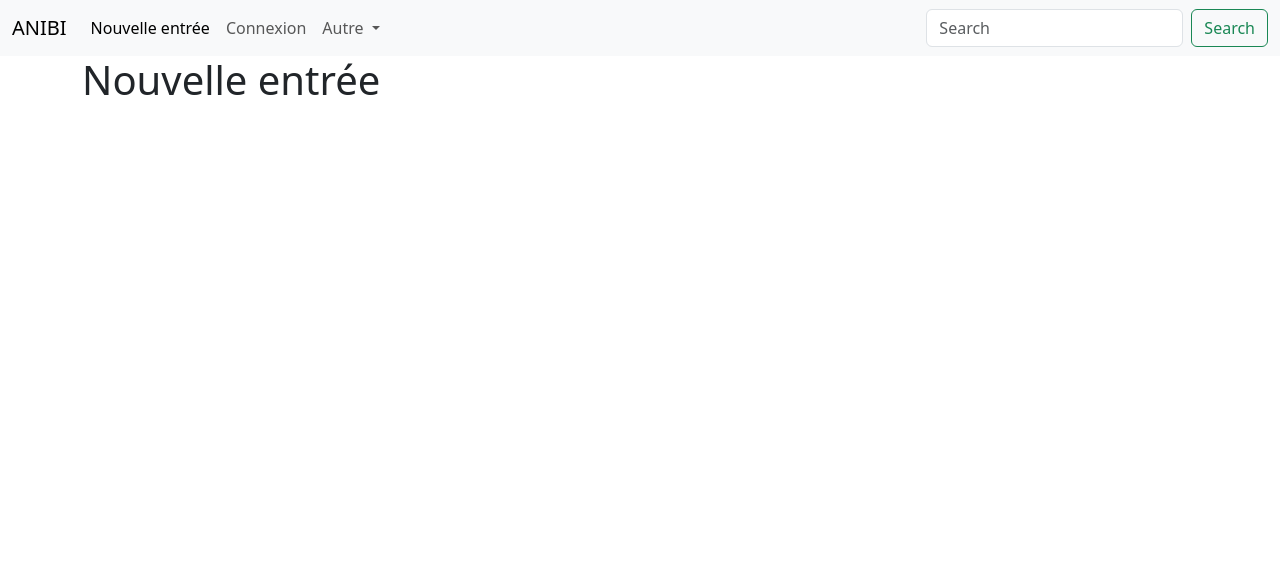
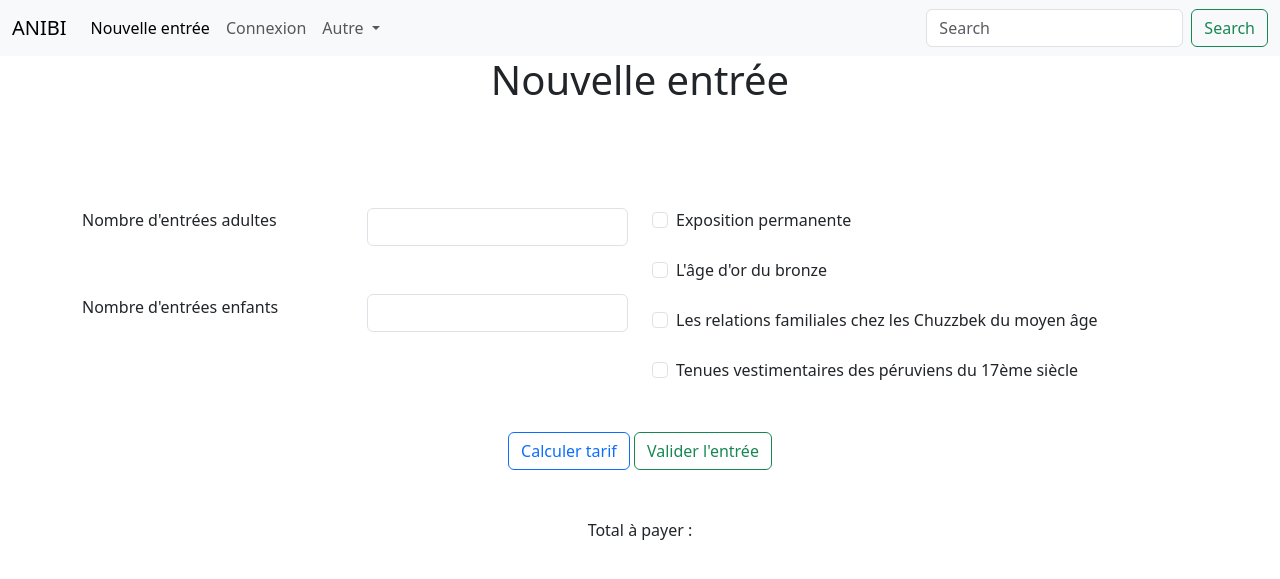
Before and after one commit to aminebenzz/Anibi, a PHP site: page /?action=create-visite in a window 1280 px wide. Shown: the top 579 px of the page. Run offline with PHP 8.4, Linux system fonts and the light colour scheme; data that the repository does not hold is empty.

Commit message:
page nouvelle entrée

```diff
--- a/vue/vueNouvelleEntree.php
+++ b/vue/vueNouvelleEntree.php
@@ -1,2 +1,54 @@
-<h1>Nouvelle entrée</h1>
-<div class="row"
+<div class="text-center row"><h1>Nouvelle entrée</h1></div>
+<br><br><br><br>
+<div class="row">
+    <div class="col-lg-6 col-12">
+        <form>
+            <div class="form-group row">
+                <div class="col-lg-6 col-12">
+                    <label for="inputPassword" class="form-label">Nombre d'entrées adultes</label>
+                    <br><br><br>
+                    <label for="inputPassword" class="col-form-label">Nombre d'entrées enfants</label>
+                </div>
+                <div class="col-lg-6 col-12">
+                    <input type="text" class="form-control" id="inputPassword">
+                    <br><br>
+                    <input type="text" class="form-control" id="inputPassword">
+                </div>
+            </div>
+        </form>
+    </div>
+    <div class="col-lg-6 col-12">
+        <div class="form-check">
+            <input class="form-check-input" type="checkbox" value="" id="flexCheckDefault">
+            <label class="form-check-label" for="flexCheckDefault">Exposition permanente</label>
+        </div>
+        <br>
+        <div class="form-check">
+            <input class="form-check-input" type="checkbox" value="" id="flexCheckDefault">
+            <label class="form-check-label" for="flexCheckDefault">L'âge d'or du bronze</label>
+        </div>
+        <br>
+        <div class="form-check">
+            <input class="form-check-input" type="checkbox" value="" id="flexCheckDefault">
+            <label class="form-check-label" for="flexCheckDefault">Les relations familiales chez les Chuzzbek du moyen âge</label>
+        </div>
+        <br>
+        <div class="form-check">
+            <input class="form-check-input" type="checkbox" value="" id="flexCheckDefault">
+            <label class="form-check-label" for="flexCheckDefault">Tenues vestimentaires des péruviens du 17ème siècle</label>
+        </div>
+    </div>
+</div>
+<br><br>
+<div class="row">
+    <div class="text-center">
+        <button class="btn btn-outline-primary" type="submit">Calculer tarif</button>
+        <button class="btn btn-outline-success" type="submit">Valider l'entrée</button>
+    </div>
+</div>
+<br><br>
+<div class="row">
+    <div class="text-center">
+        Total à payer :
+    </div>
+</div>
```
Also changed, not shown: modele/bd.expo.inc.php (added, +22 -0 lines).
